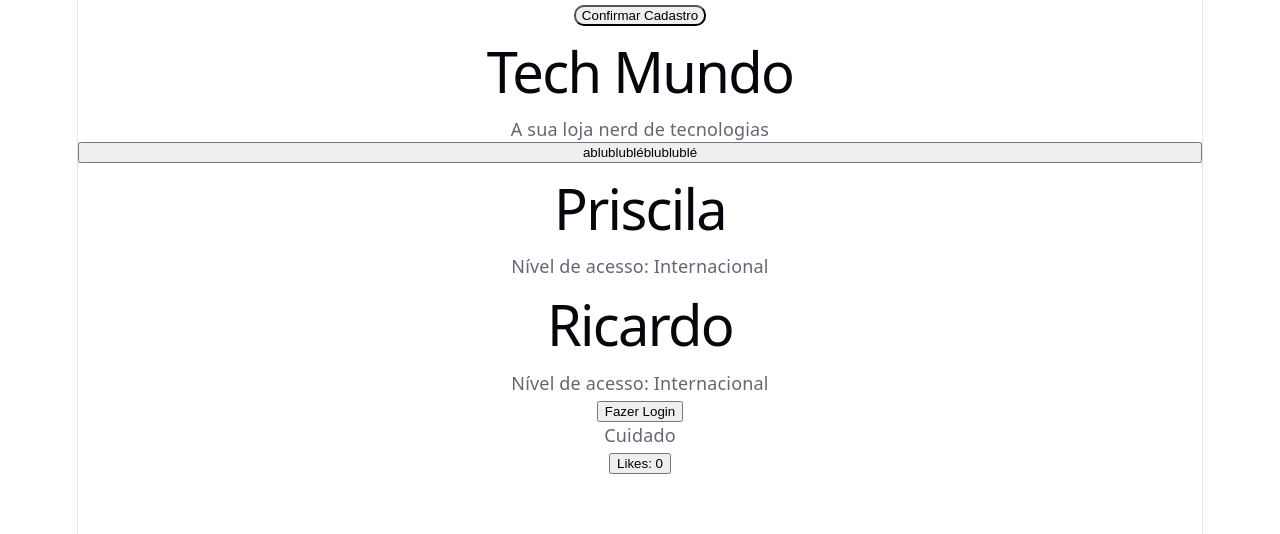
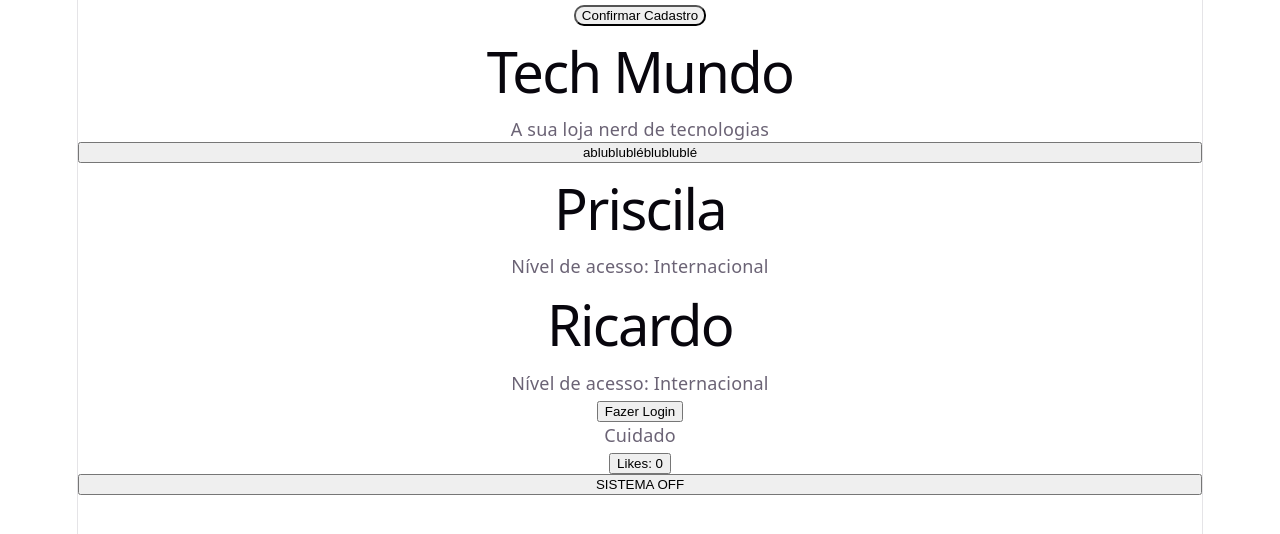
Before and after one commit to NathaliaNascimentoReis/componentesReact, a React (Vite) app in the folder atividade2Front/: page / in a window 1280 px wide. Shown: the top 534 px of the page. Built offline with nearby package versions, Linux system fonts and the light colour scheme.

Commit message:
feat: realiza atividade 7

```diff
--- a/atividade2Front/src/App.jsx
+++ b/atividade2Front/src/App.jsx
@@ -5,6 +5,7 @@ import CrachaVisitante from "./components/CrachaVisitante.jsx";
 import AcessoBancario from "./components/AcessoBancario.jsx";
 import AvisoSistema from "./components/AvisoSistema.jsx";
 import Contador from "./components/Contador.jsx";
+import Disjuntor from "./components/Disjuntor.jsx";
 
 export default function App() {
   const visitantes = [
@@ -42,6 +43,7 @@ export default function App() {
       <AvisoSistema mensagem="Cuidado" corAlerta="white"></AvisoSistema>
 
       <Contador></Contador>
+      <Disjuntor></Disjuntor>
     </>
   );
 }
--- /dev/null
+++ b/atividade2Front/src/components/Disjuntor.jsx
@@ -0,0 +1,11 @@
+import { useState } from "react";
+
+export default function Disjuntor() {
+  const [ligado, setLigado] = useState(false);
+
+  return (
+    <button onClick={() => setLigado(!ligado)}>
+      <p> {ligado ? "SISTEMA ON" : "SISTEMA OFF"}</p>
+    </button>
+  );
+}
```
